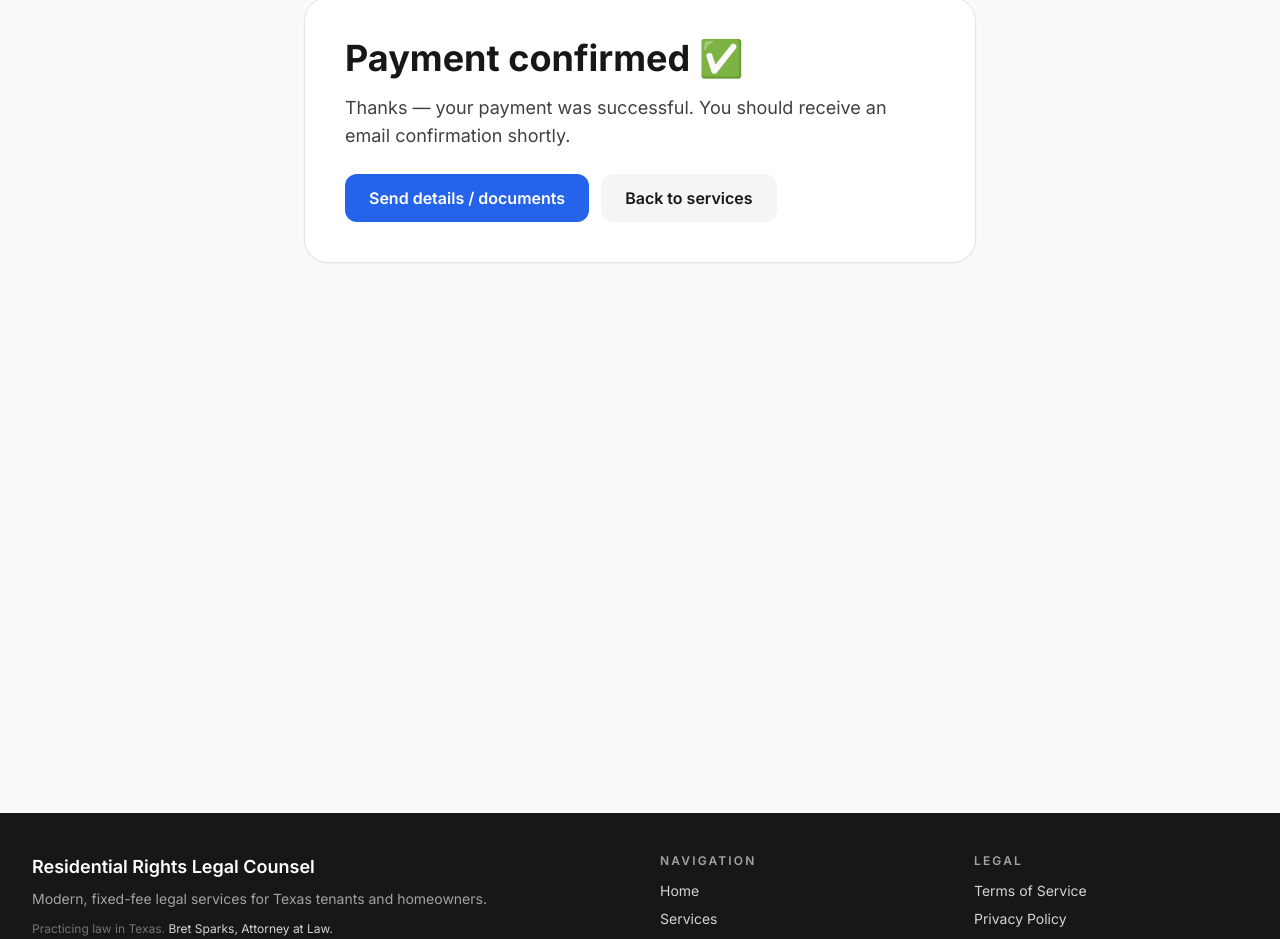
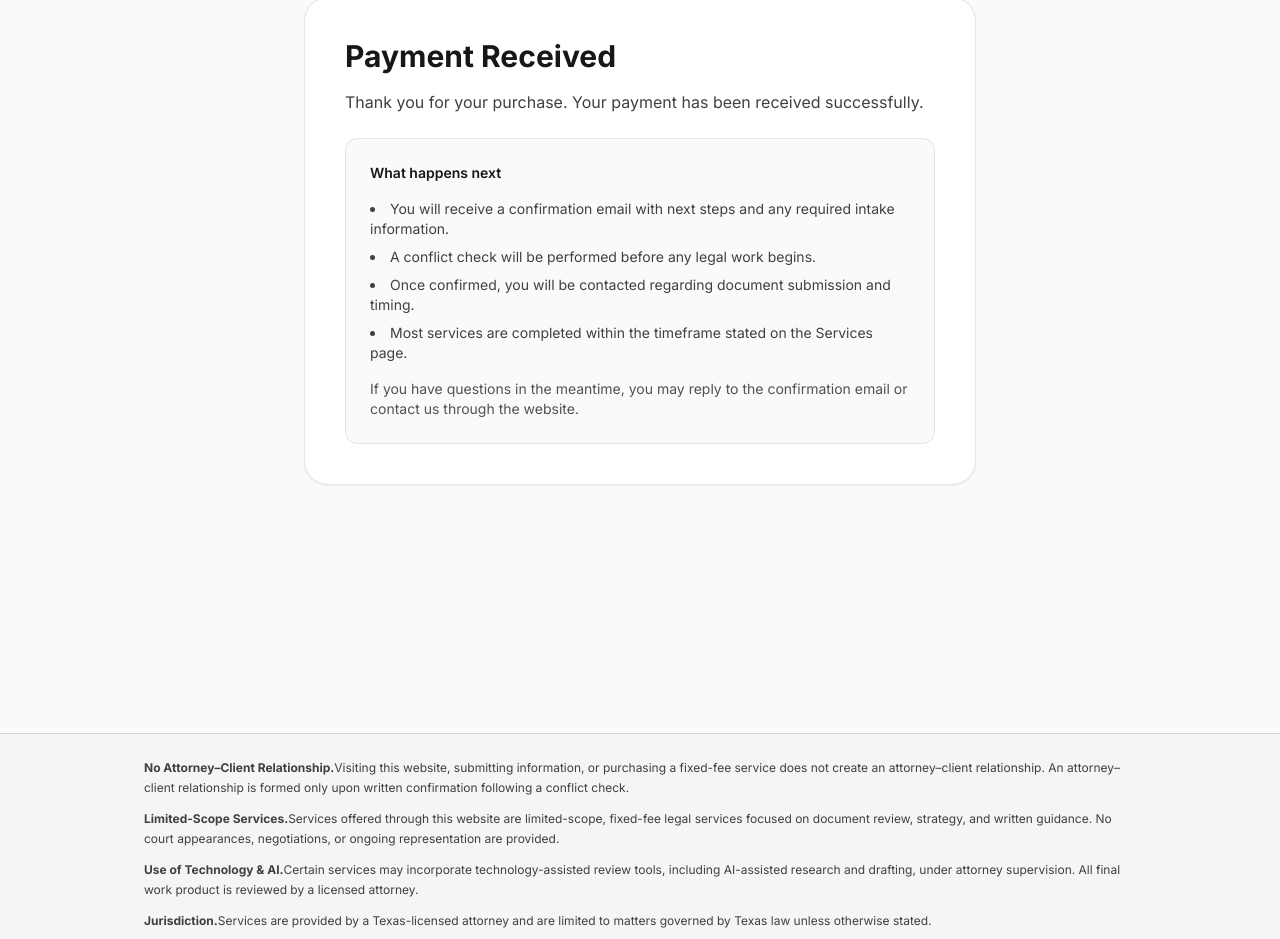
Before and after one commit to skrapsterb/residential-rights, a Next.js app: page /checkout/success in a window 1280 px wide. Shown: the part 132-1071 px from the top of the page. Built offline with nearby package versions, Linux system fonts and the light colour scheme.

Commit message:
Add testing banner, disclaimers, and success flow clarity

```diff
--- a/app/api/contact/route.ts
+++ b/app/api/contact/route.ts
@@ -1,98 +1,71 @@
-import { NextRequest, NextResponse } from 'next/server';
-import { Resend } from 'resend';
+import { NextRequest, NextResponse } from "next/server";
+import { Resend } from "resend";
 
-const resend = new Resend(process.env.RESEND_API_KEY);
+export async function POST(req: NextRequest) {
+  try {
+    const apiKey = process.env.RESEND_API_KEY;
+    const to = process.env.CONTACT_TO_EMAIL;
+    const from = process.env.CONTACT_FROM_EMAIL;
 
-export async function POST(request: NextRequest) {
-  try {
-    const body = await request.json();
-    const { name, email, serviceType, message } = body;
-
-    // Basic validation
-    if (!name || !email || !serviceType || !message) {
+    if (!apiKey || !to || !from) {
       return NextResponse.json(
-        { error: 'All fields are required.' },
-        { status: 400 }
-      );
-    }
-
-    const emailRegex = /^[^\s@]+@[^\s@]+\.[^\s@]+$/;
-    if (!emailRegex.test(email)) {
-      return NextResponse.json(
-        { error: 'Please enter a valid email address.' },
-        { status: 400 }
-      );
-    }
-
-    const toEmail = process.env.CONTACT_TO_EMAIL;
-    if (!toEmail || !process.env.RESEND_API_KEY) {
-      console.error('Missing CONTACT_TO_EMAIL or RESEND_API_KEY environment variables.');
-      return NextResponse.json(
-        { error: 'Email configuration error. Please try again later.' },
+        { error: "Email service is not configured." },
         { status: 500 }
       );
     }
 
+    const resend = new Resend(apiKey);
+
+    const body = await req.json();
+    const { name, email, serviceType, message } = body;
+
+    if (!name || !email || !serviceType || !message) {
+      return NextResponse.json({ error: "All fields are required" }, { status: 400 });
+    }
+
     const subject = `New website inquiry – ${serviceType}`;
-    const textBody = [
-      '=====================================',
-      'New Website Inquiry – Residential Rights Legal Counsel',
-      '=====================================',
-      '',
-      `Submitted at: ${new Date().toLocaleString('en-US', { timeZone: 'America/Chicago' })}`,
-      '',
-      'Client Information',
-      '------------------',
-      `Name:        ${name}`,
-      `Email:       ${email}`,
-      `Service Type: ${serviceType}`,
-      '',
-      'Message',
-      '-------',
-      message,
-      '',
-      'End of message.',
-    ].join('\n');
 
+    const html = `
+      <h2>New Inquiry</h2>
+      <p><strong>Name:</strong> ${escapeHtml(name)}</p>
+      <p><strong>Email:</strong> ${escapeHtml(email)}</p>
+      <p><strong>Service:</strong> ${escapeHtml(serviceType)}</p>
+      <p><strong>Message:</strong></p>
+      <pre style="white-space:pre-wrap;font-family:ui-monospace, SFMono-Regular, Menlo, Monaco, Consolas, 'Liberation Mono', 'Courier New', monospace;">
+${escapeHtml(message)}
+      </pre>
+    `;
 
-    const { data, error } = await resend.emails.send({
-      from: 'Residential Rights Legal Counsel <no-reply@residentialrights.com>',
-      to: [toEmail],
+    const { error } = await resend.emails.send({
+      from,
+      to,
       replyTo: email,
       subject,
-      text: textBody,
+      html,
     });
 
     if (error) {
-      console.error('Resend API error:', error);
-      return NextResponse.json(
-        { error: 'Email service error. Please try again later.' },
-        { status: 500 }
-      );
+      return NextResponse.json({ error: error.message }, { status: 500 });
     }
 
-    console.log('Contact form email sent via Resend:', {
-      data,
-      name,
-      email,
-      serviceType,
-      to: toEmail,
-      timestamp: new Date().toISOString(),
-    });
-
     return NextResponse.json(
-      {
-        success: true,
-        message:
-          'Your message has been sent. You should receive a reply within one business day.',
-      },
+      { success: true, message: "Thanks — we received your message." },
       { status: 200 }
     );
-  } catch (error) {
-    console.error('Contact form error:', error);
+  } catch (err: any) {
     return NextResponse.json(
-      { error: 'An unexpected error occurred. Please try again later.' },
+      { error: "An error occurred processing your request." },
       { status: 500 }
     );
   }
 }
+
+// tiny helper to avoid HTML injection in emails
+function escapeHtml(input: string) {
+  return input
+    .replaceAll("&", "&amp;")
+    .replaceAll("<", "&lt;")
+    .replaceAll(">", "&gt;")
+    .replaceAll('"', "&quot;")
+    .replaceAll("'", "&#039;");
+}
--- a/app/checkout/success/page.tsx
+++ b/app/checkout/success/page.tsx
@@ -10,28 +10,34 @@ export default function CheckoutSuccessPage() {
     <section className="py-16">
       <Container>
         <div className="max-w-2xl mx-auto bg-white border border-neutral-200 rounded-3xl p-8 md:p-10 shadow-sm">
-          <h1 className="text-3xl md:text-4xl font-bold text-neutral-900 mb-4">
-            Payment confirmed ✅
-          </h1>
-          <p className="text-neutral-700 text-lg mb-6">
-            Thanks — your payment was successful. You should receive an email confirmation shortly.
-          </p>
-
-          <div className="flex flex-col sm:flex-row gap-3">
-            <a
-              href="/contact"
-              className="text-center bg-primary-600 text-white px-6 py-3 rounded-xl font-semibold hover:bg-primary-700 transition"
-            >
-              Send details / documents
-            </a>
-            <a
-              href="/services"
-              className="text-center bg-neutral-100 text-neutral-900 px-6 py-3 rounded-xl font-semibold hover:bg-neutral-200 transition"
-            >
-              Back to services
-            </a>
-          </div>
-        </div>
+          <h1 className="text-3xl font-bold mb-4">Payment Received</h1>
+            <p className="text-neutral-700 mb-6">
+              Thank you for your purchase. Your payment has been received successfully.
+            </p>
+            <div className="bg-neutral-50 border border-neutral-200 rounded-xl p-6 space-y-4 text-sm">
+              <h2 className="font-semibold text-neutral-900">
+                What happens next
+              </h2>
+              <ul className="list-disc list-inside space-y-2 text-neutral-700">
+                <li>
+                  You will receive a confirmation email with next steps and any required intake information.
+                </li>
+                <li>
+                  A conflict check will be performed before any legal work begins.
+                </li>
+                <li>
+                  Once confirmed, you will be contacted regarding document submission and timing.
+                </li>
+                <li>
+                  Most services are completed within the timeframe stated on the Services page.
+                </li>
+              </ul>
+              <p className="text-neutral-600">
+                If you have questions in the meantime, you may reply to the confirmation email
+                or contact us through the website.
+              </p>
+            </div>
+         </div>
       </Container>
     </section>
   );
--- a/app/components/Header.tsx
+++ b/app/components/Header.tsx
@@ -26,6 +26,15 @@ export default function Header() {
             Legal Counsel
           </span>
         </Link>
+
+        {/* Testing banner */}
+        <div className="bg-amber-50 border-b border-amber-200 text-amber-900 text-sm">
+          <div className="max-w-7xl mx-auto px-4 py-2 text-center">
+            <strong>Notice:</strong> This site is currently in testing.
+            No legal services are being provided and no attorney–client relationship is formed.
+         </div>
+        </div>
+
 
         {/* Desktop Navigation */}
         <nav className="hidden md:flex items-center gap-8">
--- a/app/layout.tsx
+++ b/app/layout.tsx
@@ -47,6 +47,37 @@ export default function RootLayout({
       <body className="font-sans antialiased bg-neutral-50 text-neutral-900">
         <Header />
         <main className="min-h-screen">{children}</main>
+        {/* Legal disclaimer */}
+        <section className="bg-neutral-100 border-t border-neutral-300 text-xs text-neutral-700">
+          <div className="max-w-5xl mx-auto px-4 py-6 space-y-3 leading-relaxed">
+            <p>
+              <strong>No Attorney–Client Relationship.</strong>
+              Visiting this website, submitting information, or purchasing a fixed-fee service
+              does not create an attorney–client relationship. An attorney–client relationship
+              is formed only upon written confirmation following a conflict check.
+            </p>
+
+            <p>
+              <strong>Limited-Scope Services.</strong>
+              Services offered through this website are limited-scope, fixed-fee legal services
+              focused on document review, strategy, and written guidance.
+              No court appearances, negotiations, or ongoing representation are provided.
+            </p>
+
+            <p>
+              <strong>Use of Technology & AI.</strong>
+              Certain services may incorporate technology-assisted review tools, including AI-assisted
+              research and drafting, under attorney supervision. All final work product is reviewed
+              by a licensed attorney.
+            </p>
+
+            <p>
+              <strong>Jurisdiction.</strong>
+              Services are provided by a Texas-licensed attorney and are limited to matters governed
+              by Texas law unless otherwise stated.
+            </p>
+          </div>
+        </section>
         <Footer />
       </body>
     </html>
```
